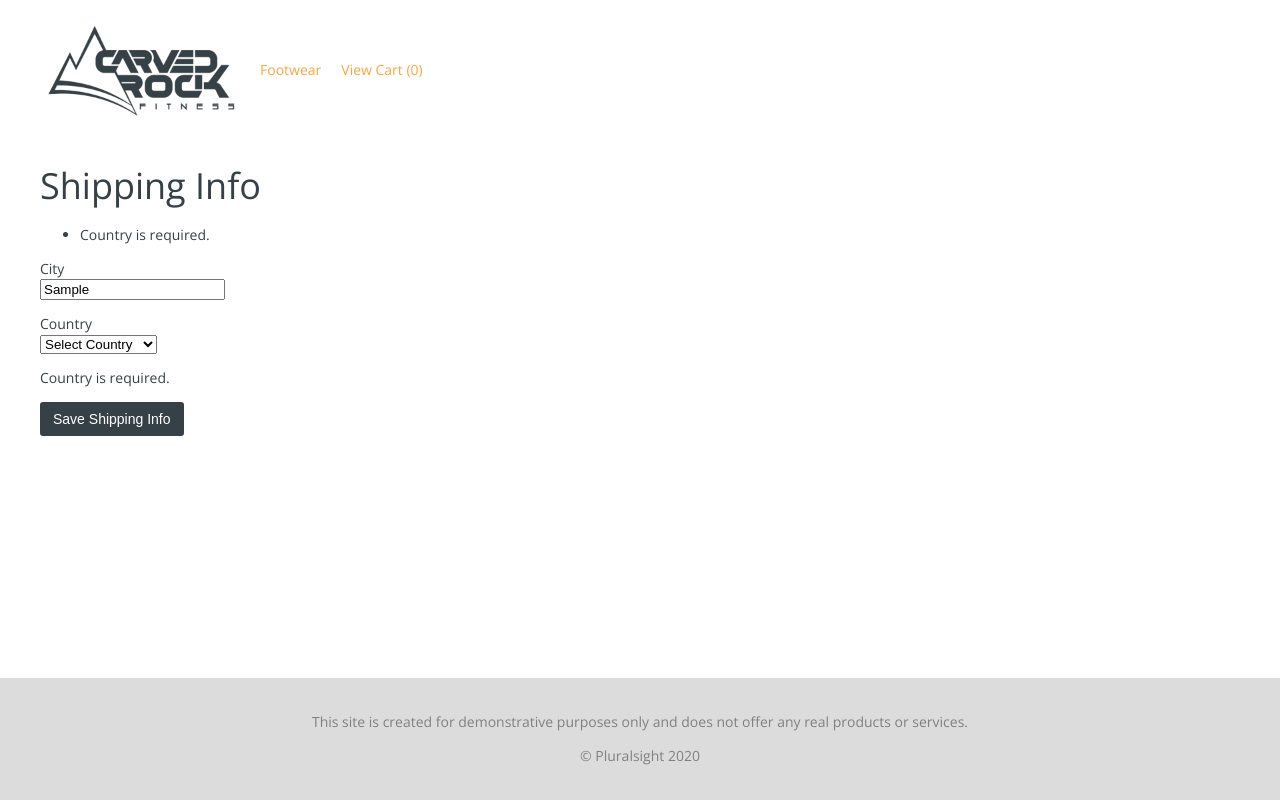
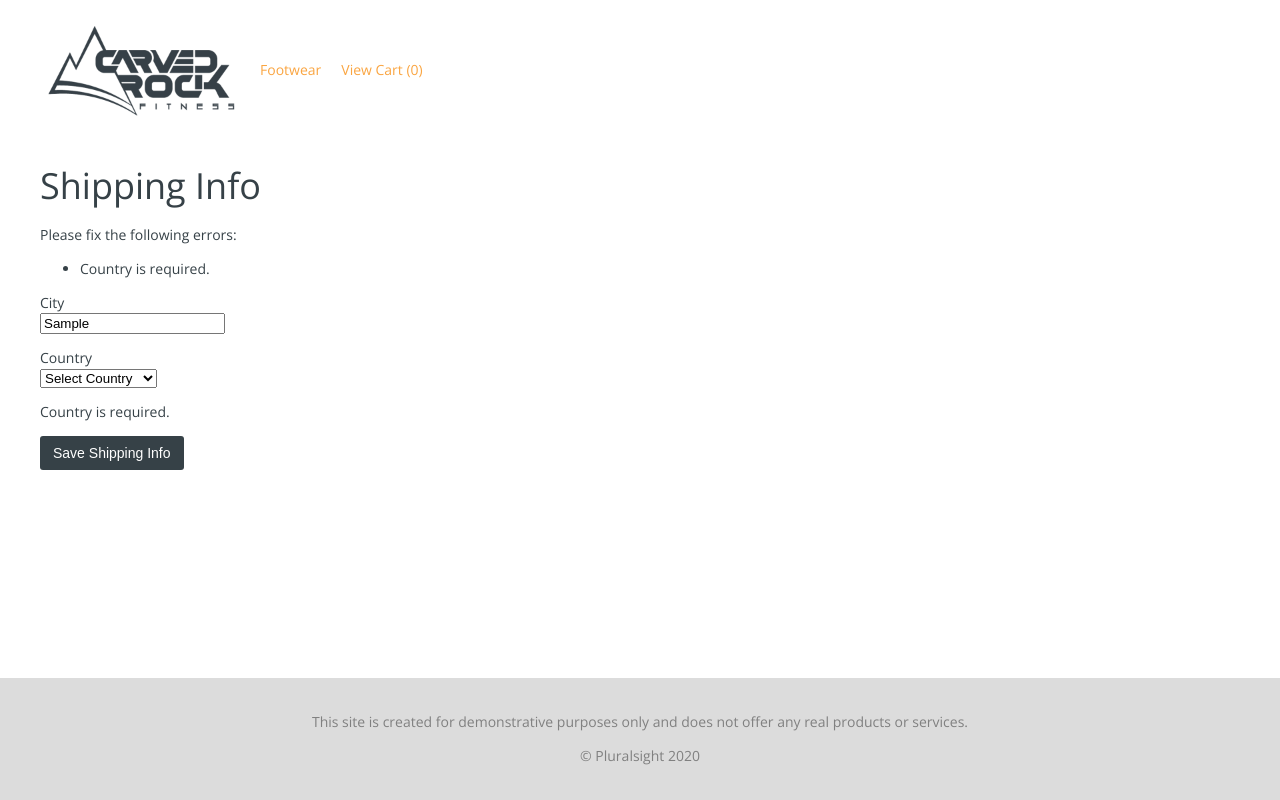
Before and after one commit to coryhouse/react-state-demo, a React (Create React App) app: page /checkout in a window 1280 px wide. Both pictures are taken after typing "Sample" into the empty fields and a click on the input "Save Shipping Info". Built offline with nearby package versions, Linux system fonts and the light colour scheme; data requests are answered from the project's data file.

Commit message:
Add error header

```diff
--- a/src/Checkout.jsx
+++ b/src/Checkout.jsx
@@ -70,11 +70,14 @@ export default function Checkout({ emptyCart }) {
     <>
       <h1>Shipping Info</h1>
       {!isValid && status === STATUS.SUBMITTED && (
-        <ul>
-          {Object.keys(errors).map((key) => {
-            return <li>{errors[key]}</li>;
-          })}
-        </ul>
+        <>
+          <p>Please fix the following errors:</p>
+          <ul>
+            {Object.keys(errors).map((key) => {
+              return <li>{errors[key]}</li>;
+            })}
+          </ul>
+        </>
       )}
       <form onSubmit={handleSubmit}>
         <div>
```
